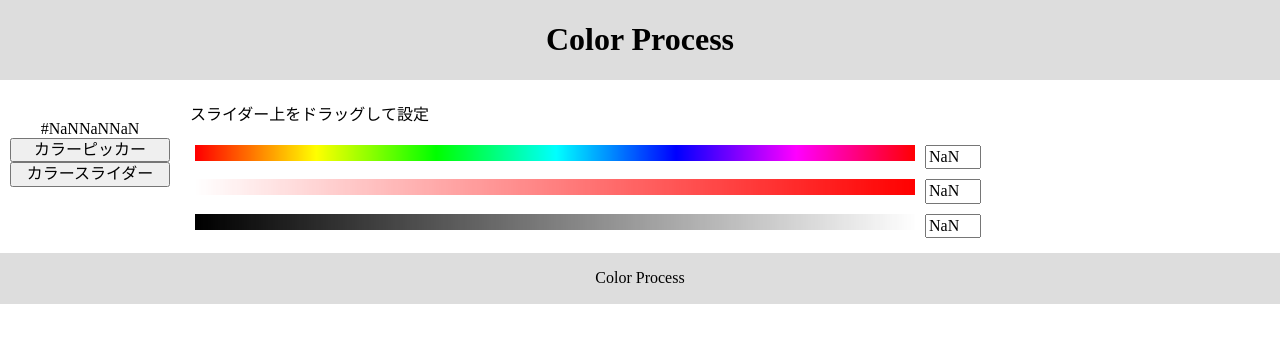
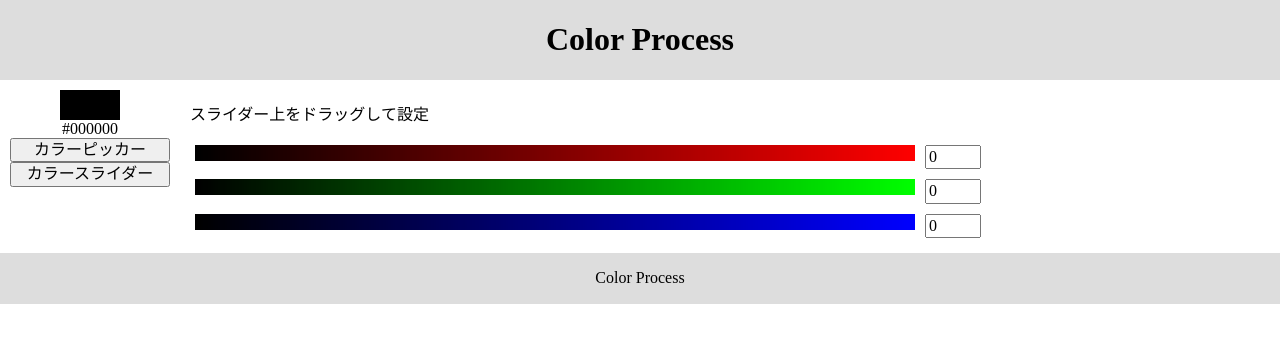
Before and after one commit to NovanMondon/color-process, a React (Vite) app: page / in a window 1280 px wide. Shown: the top 342 px of the page. Built offline with nearby package versions, Linux system fonts and the light colour scheme.

Commit message:
add imagecanvas

```diff
--- a/src/ColorSlider.tsx
+++ b/src/ColorSlider.tsx
@@ -6,14 +6,15 @@ import { HorizontalFlex, VerticalFlex } from "./Styles"
 import { useEffect, useState } from "react"
 import { PixelData, pixelUtil } from "./pixelUtil"
 import { colorUtil } from "./colorUtil"
-import { log } from "console"
+import { ImageCanvas } from "./ImageCanvas"
 
 type ColorSliderMode = "RGB" | "HSV"
 
 export const ColorSlider = ({ state, setState }: { state: AppState, setState: SetAppState }) => {
     const [tMode, setMode] = useState<ColorSliderMode>("RGB")
     const [tInitialized, setInitialized] = useState(false)
-    const [tSliderURLs, setSliderURLs] = useState<string[]>([])
+    // const [tSliderURLs, setSliderURLs] = useState<string[]>([])
+    const [tSliderPixels, setSliderPixels] = useState<PixelData[]>([])
     const [tSliderValues, setSliderValues] = useState<{ [index: number]: number }>({})
     const [tSliderMaxes, setSliderMaxes] = useState<{ [index: number]: number }>({})
     const [tSliderMins, setSliderMins] = useState<{ [index: number]: number }>({})
@@ -21,13 +22,12 @@ export const ColorSlider = ({ state, setState }: { state: AppState, setState: Se
     // 初期化処理
     useEffect(() => {
         if (tInitialized) return
-        setMode("HSV")
+        if (!(state.color) || state.color.length !== 3) {
+            setState(state.update({ color: [0, 0, 0] }))
+        }
+        setMode("RGB")
         setInitialized(true)
-    }, [tSliderURLs])
-
-    // スライダー初期化処理
-    useEffect(() => {
-        const tSliderURLs: string[] = []
+    })
 
     const generateSliderPixel = (aWidth: number, aHeight: number, aColor: (x: number) => number[]): PixelData => {
         const tSliderPixel: PixelData = { width: aWidth, height: aHeight, data: [] }
@@ -41,49 +41,56 @@ export const ColorSlider = ({ state, setState }: { state: AppState, setState: Se
         return tSliderPixel
     }
 
+    // スライダー初期化処理
+    useEffect(() => {
+        const tSliderPixels: PixelData[] = []
+
         switch (tMode) {
             case "RGB":
                 const tRedSliderPixel: PixelData = generateSliderPixel(300, 1, (x) => [Math.round(x * 255), 0, 0])
-                tSliderURLs.push(pixelUtil.ImageData2URL(tRedSliderPixel)!)
+                tSliderPixels.push(tRedSliderPixel)
                 const tGreenSliderPixel: PixelData = generateSliderPixel(300, 1, (x) => [0, Math.round(x * 255), 0])
-                tSliderURLs.push(pixelUtil.ImageData2URL(tGreenSliderPixel)!)
+                tSliderPixels.push(tGreenSliderPixel)
                 const tBlueSliderPixel: PixelData = generateSliderPixel(300, 1, (x) => [0, 0, Math.round(x * 255)])
-                tSliderURLs.push(pixelUtil.ImageData2URL(tBlueSliderPixel)!)
+                tSliderPixels.push(tBlueSliderPixel)
 
                 setSliderValues({ 0: state.color[0], 1: state.color[1], 2: state.color[2] })
                 setSliderMaxes({ 0: 255, 1: 255, 2: 255 })
                 setSliderMins({ 0: 0, 1: 0, 2: 0 })
                 break
             case "HSV":
+                const tHSV = colorUtil.RGB2HSV(state.color)
                 const tHueSliderPixel: PixelData = generateSliderPixel(300, 1, (x) => colorUtil.HSV2RGB([x * 360, 1, 1]))
-                tSliderURLs.push(pixelUtil.ImageData2URL(tHueSliderPixel)!)
-                const tSaturationSliderPixel: PixelData = generateSliderPixel(300, 1, (x) => colorUtil.HSV2RGB([0, x, 1]))
-                tSliderURLs.push(pixelUtil.ImageData2URL(tSaturationSliderPixel)!)
+                tSliderPixels.push(tHueSliderPixel)
+                const tSaturationSliderPixel: PixelData = generateSliderPixel(300, 1, (x) => colorUtil.HSV2RGB([0, x, tHSV[0]]))
+                tSliderPixels.push(tSaturationSliderPixel)
                 const tValueSliderPixel: PixelData = generateSliderPixel(300, 1, (x) => colorUtil.HSV2RGB([0, 0, x]))
-                tSliderURLs.push(pixelUtil.ImageData2URL(tValueSliderPixel)!)
+                tSliderPixels.push(tValueSliderPixel)
 
-                const tHSV = colorUtil.RGB2HSV(state.color)
                 setSliderValues({ 0: tHSV[0], 1: tHSV[1], 2: tHSV[2] })
                 setSliderMaxes({ 0: 360, 1: 1, 2: 1 })
                 setSliderMins({ 0: 0, 1: 0, 2: 0 })
                 break
         }
-        setSliderURLs(tSliderURLs)
+        setSliderPixels(tSliderPixels)
+        console.log("Mode changed: ", tMode)
     }, [tMode])
 
     // スライダー値更新処理
     useEffect(() => {
-        console.log(tSliderValues)
+        // console.log(tSliderValues)
         let tColor = [0, 0, 0]
         switch (tMode) {
             case "RGB":
+                let tRGB = [0, 0, 0]
                 for (let i = 0; i < 3; i++) {
                     if (tSliderValues[i] === undefined) return
                     if (tSliderValues[i] < tSliderMins[i]) { setSliderValues({ ...tSliderValues, [i]: tSliderMins[i] }); return }
                     if (tSliderValues[i] > tSliderMaxes[i]) { setSliderValues({ ...tSliderValues, [i]: tSliderMaxes[i] }); return }
-                    tColor[i] = tSliderValues[i]
+                    if (Math.round(tSliderValues[i]) !== tSliderValues[i]) { setSliderValues({ ...tSliderValues, [i]: Math.round(tSliderValues[i]) }); return }
+                    tRGB[i] = tSliderValues[i]
                 }
-                setState(state.update({ color: tColor }))
+                tColor = tRGB
                 break
             case "HSV":
                 let tHSV = [0, 0, 0]
@@ -94,17 +101,19 @@ export const ColorSlider = ({ state, setState }: { state: AppState, setState: Se
                     tHSV[i] = tSliderValues[i]
                 }
                 tColor = colorUtil.HSV2RGB(tHSV)
-                setState(state.update({ color: tColor }))
+
+                const tSaturationSliderPixel: PixelData = generateSliderPixel(300, 1, (x) => colorUtil.HSV2RGB([tHSV[0], x, 1]))
+                setSliderPixels([tSliderPixels[0], tSaturationSliderPixel, tSliderPixels[2]])
                 break
         }
-
+        setState(state.update({ color: tColor }))
     }, [tSliderValues])
 
     const tSliderWidth = 720
 
-    const onSlide = (e: React.MouseEvent<HTMLImageElement, MouseEvent>, index: number) => {
-        const tImageElement = e.currentTarget as HTMLImageElement
-        const tRect = tImageElement.getBoundingClientRect()
+    const onSlide = (e: React.MouseEvent<HTMLElement, MouseEvent>, index: number) => {
+        const tElement = e.currentTarget as HTMLElement
+        const tRect = tElement.getBoundingClientRect()
         const tX = e.clientX - tRect.left
         setSliderValues({
             ...tSliderValues,
@@ -115,15 +124,15 @@ export const ColorSlider = ({ state, setState }: { state: AppState, setState: Se
     return (
         <div css={css(VerticalFlex)}>
             <p>スライダー上をドラッグして設定</p>
-            {tSliderURLs.map((url, index) => (
+            {tSliderPixels.map((pixelData, index) => (
                 <div css={css(HorizontalFlex)} key={index}>
-                    <img css={{ height: "1em", width: tSliderWidth, margin: 5 }}
-                        src={url}
-                        alt={`slider-${index}`}
+                    <div css={{ height: "1em", width: tSliderWidth, margin: 5 }}
                         onMouseDown={(e) => { onSlide(e, index) }}
                         onMouseMove={(e) => { if (e.buttons === 1) onSlide(e, index) }}
                         onDragStart={(e) => e.preventDefault()}
-                    />
+                    >
+                        <ImageCanvas pixelData={pixelData} />
+                    </div>
                     <input css={{ width: "3em", margin: 5 }}
                         value={tSliderValues[index] ?? 0}
                         onChange={(e) => {
--- /dev/null
+++ b/src/ImageCanvas.tsx
@@ -0,0 +1,20 @@
+/** @jsxImportSource @emotion/react */
+
+import { PixelData, pixelUtil } from "./pixelUtil"
+import { useEffect, useRef } from "react"
+
+export const ImageCanvas = ({ pixelData }: { pixelData: PixelData | null }) => {
+    const tCanvasRef = useRef<HTMLCanvasElement>(null)
+    useEffect(() => {
+        if (!pixelData) return
+        if (!tCanvasRef.current) return
+        const tCanvas = tCanvasRef.current
+
+        pixelUtil.DrawImageData(pixelData, tCanvas)
+    }, [pixelData])
+
+    return <canvas ref={tCanvasRef}
+        css={{height: '100%', width: '100%'}}
+    >
+    </canvas>
+}
--- a/src/pixelUtil.ts
+++ b/src/pixelUtil.ts
@@ -51,5 +51,24 @@ export const pixelUtil = {
         const tImageData = new ImageData(tData, aImageData.width, aImageData.height)
         tContext.putImageData(tImageData, 0, 0)
         return tCanvas.toDataURL()
+    },
+
+    DrawImageData: (aImageData: PixelData, aCanvas: HTMLCanvasElement): void => {
+        aCanvas.width = aImageData.width
+        aCanvas.height = aImageData.height
+        const tContext = aCanvas.getContext('2d')
+        if (!tContext) return
+        const tData = new Uint8ClampedArray(aImageData.width * aImageData.height * 4)
+        for (let y = 0; y < aImageData.height; y++) {
+            for (let x = 0; x < aImageData.width; x++) {
+                const tIndex = (y * aImageData.width + x) * 4
+                tData[tIndex] = aImageData.data[y][x][0]
+                tData[tIndex + 1] = aImageData.data[y][x][1]
+                tData[tIndex + 2] = aImageData.data[y][x][2]
+                tData[tIndex + 3] = 255
+            }
+        }
+        const tImageData = new ImageData(tData, aImageData.width, aImageData.height)
+        tContext.putImageData(tImageData, 0, 0)
     }
 }
```
Lines whose indentation alone changed are shown as unchanged.
